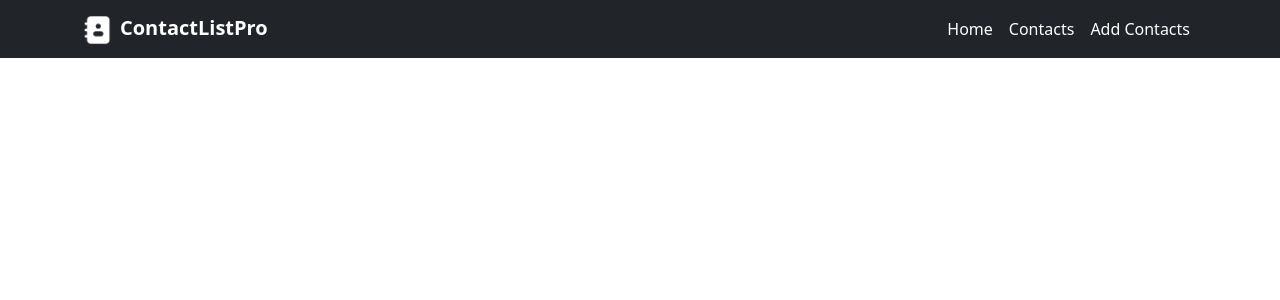
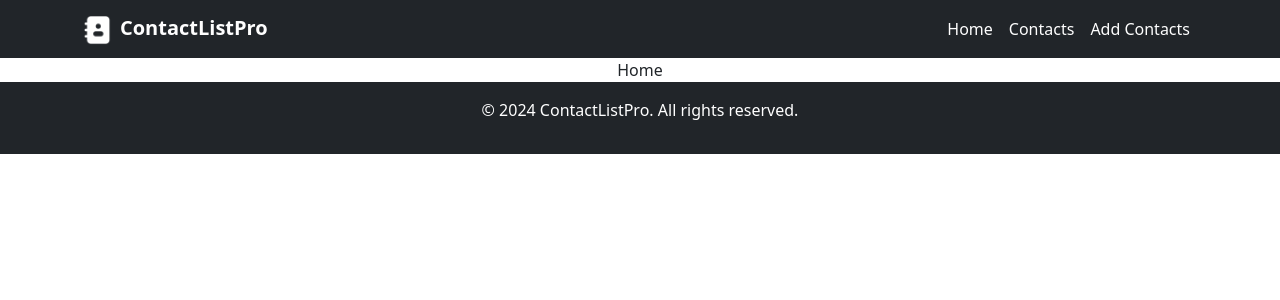
Before and after one commit to KaranveerManhas/contact-list-react, a React (Create React App) app: page / in a window 1280 px wide. Shown: the top 300 px of the page. Built offline with nearby package versions, Linux system fonts and the light colour scheme.

Commit message:
Created Layout and Footer component and Home Page

```diff
--- a/package.json
+++ b/package.json
@@ -12,6 +12,7 @@
     "react-bootstrap": "^2.10.4",
     "react-dom": "^18.3.1",
     "react-redux": "^9.1.2",
+    "react-router-dom": "^6.24.1",
     "react-scripts": "5.0.1",
     "web-vitals": "^2.1.4"
   },
--- a/src/App.jsx
+++ b/src/App.jsx
@@ -1,11 +1,24 @@
 import './App.css';
-import { NavbarComponent } from './components/navbar/Navbar';
+
+// React Router
+import { BrowserRouter as Router, Route, Routes } from'react-router-dom';
+
+// Components
+import Home from './pages/home/Home';
+import { LayoutComponent } from './components/layout/Layout';
 
 function App() {
+
   return (
-    <div className="App">
-      <NavbarComponent />
-    </div>
+    <Router>
+      <div className="App">
+        <LayoutComponent>
+          <Routes>
+            <Route path='/' element={<Home />} />
+          </Routes>
+        </LayoutComponent>
+      </div>
+    </Router>
   );
 }
 
--- /dev/null
+++ b/src/components/footer/Footer.jsx
@@ -0,0 +1,5 @@
+export const FooterComponent = () => (
+    <footer className="bg-dark text-white text-center py-3">
+        <p>© 2024 ContactListPro. All rights reserved.</p>
+    </footer>
+);
--- /dev/null
+++ b/src/components/layout/Layout.jsx
@@ -0,0 +1,13 @@
+
+import { NavbarComponent } from "../navbar/Navbar";
+import { FooterComponent } from "../footer/Footer";
+
+export const LayoutComponent = ({ children }) => {
+    return (
+        <>
+            <NavbarComponent />
+            {children}
+            <FooterComponent />
+        </>
+    )
+}
--- /dev/null
+++ b/src/pages/home/Home.jsx
@@ -0,0 +1,7 @@
+import React from 'react'
+
+export default function Home() {
+  return (
+    <div>Home</div>
+  )
+}
```
Also changed, not shown: 1 other file (tests, documents, lock files or other folders).
